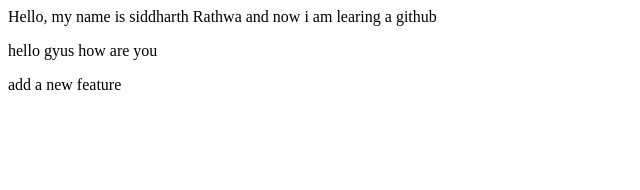
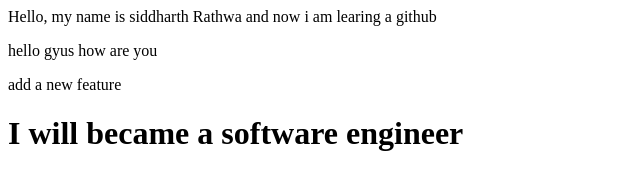
Before and after one commit to Siddharth-Rathwa/siddharth_repository, a plain HTML site: page index.html in a window 1280 px wide. Shown: the whole page, without its empty margins (0-640 px from the left). Drawn offline with Linux system fonts and the light colour scheme.

Commit message:
add a new line

```diff
--- a/index.html
+++ b/index.html
@@ -1,3 +1,4 @@
 <p>Hello, my name is siddharth Rathwa and now i am learing a github</p>
 <p>hello gyus how are you</p>
 <P>add a new feature</P>
+<h1>I will became a software engineer</h1>
```
